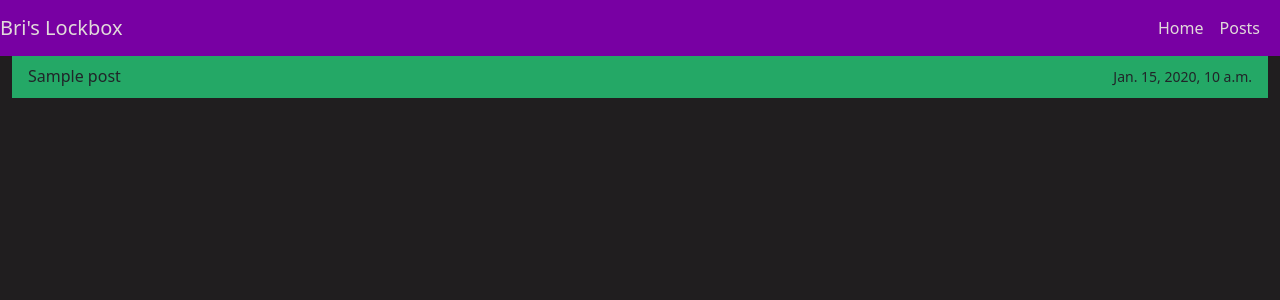
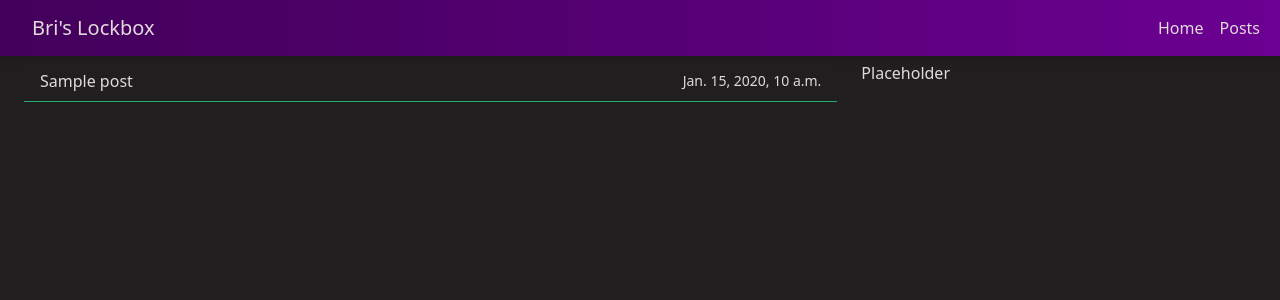
Before and after one commit to AubreezeyM/lockbox, a Django app: page / in a window 1280 px wide. Shown: the top 300 px of the page. Run offline with Django 5.2, Linux system fonts and the light colour scheme; tables that the repository leaves empty hold one stand-in row (values such as "Sample post"); some libraries are stand-ins or nearby versions.

Commit message:
adjusted urls to ease later changes, setup some animations and modified all templates

```diff
--- a/blog/static/css/style.css
+++ b/blog/static/css/style.css
@@ -15,13 +15,33 @@ body {
 
 /* Bootstrap5 overrides */
 .navbar {
-    background-color: hsla(284, 100%, 32%, 1);
-    border-bottom: 1px;
-    border-color: white;
+    background: linear-gradient(to right,
+            #2d003d,
+            #4b0066,
+            #7700a2);
+    box-shadow: 0 2px 10px rgba(0, 0, 0, 0.2);
+    background-size: 200% auto;
+    animation: gradientShift 30s ease infinite;
+    margin-bottom: 0.3rem;
+}
+
+@keyframes gradientShift {
+    0% {
+        background-position: 0% center;
+    }
+
+    50% {
+        background-position: 100% center;
+    }
+
+    100% {
+        background-position: 0% center;
+    }
 }
 
 .navbar-brand {
     color: hsla(0, 12%, 87%, 1);
+    padding-left: 2rem;
 }
 
 .nav-link {
@@ -30,18 +50,43 @@ body {
 
 .list-group {
     background-color: hsla(330, 3%, 12%, 1);
+    border-bottom: 1px solid hsla(150, 65%, 40%, 1);
 }
 
 .list-group-item {
-    background-color: hsla(150, 65%, 40%, 1);
-    padding-bottom: 10px;
-    border-color: black;
+    position: relative;
+    background-color: hsla(330, 3%, 12%, 1);
+    border-bottom: 1px solid hsla(150, 65%, 40%, 1);
+    color: hsla(0, 12%, 87%, 1);
+    transition: all 0.3s ease;
 }
 
-.list-group-item>a {
-    color: hsla(0, 12%, 87%, 1);
+.list-group-item::after {
+    content: '';
+    position: absolute;
+    bottom: -2px;
+    left: 0;
+    width: 0;
+    height: 2px;
+    background: hsla(284, 100%, 32%, 1);
+    transition: width 0.3s ease;
 }
 
-.list-group-item>small {
-    justify-self: right;
+.list-group-item:hover {
+    background-color: hsla(330, 3%, 12%, 1);
+    color: hsla(246, 73%, 81%, 1);
 }
+
+.list-group-item:hover::after {
+    width: 100%;
+}
+
+
+/* DEBUG */
+.container {
+    border: 3px solid red;
+}
+
+/* .container-fluid {
+    border: 3px solid yellow;
+} */
--- a/blog/templates/base.html
+++ b/blog/templates/base.html
@@ -26,7 +26,7 @@
             <div class="collapse navbar-collapse" id="navbarLinks">
                 <ul class="navbar-nav ms-auto">
                     <li class="nav-item">
-                        <a class="nav-link" href="#">Home</a>
+                        <a class="nav-link" href="posts/">Home</a>
                     </li>
                     <li class="nav-item">
                         <a class="nav-link" href="/">Posts</a>
--- a/blog/templates/post_list.html
+++ b/blog/templates/post_list.html
@@ -1,7 +1,9 @@
 {% extends 'base.html' %}
 
 {% block content %}
-<div class="container-fluid" id="post-list-container">
+<div class="container-fluid px-4" id="post-list-container">
+    <div class="row">
+        <div class="col">
             <ul class="list-group list-group-flush">
                 {% for post in post_list %}
                 <a href="{{ post.id }}/"
@@ -12,4 +14,9 @@
                 {% endfor %}
             </ul>
         </div>
+        <div class="col-lg-4">
+            <p>Placeholder</p>
+        </div>
+    </div>
+</div>
 {% endblock %}
--- a/blog/urls.py
+++ b/blog/urls.py
@@ -4,5 +4,6 @@ from . import views
 
 urlpatterns = [
     path('', views.BlogPostList.as_view()),
+    path('posts/', views.BlogPostList.as_view()),
     path('<int:pk>/', views.MarkdownView.as_view())
 ]
```
Also changed, not shown: blog/templates/markdown_view.html (+6 -4 lines). Lines whose indentation alone changed are shown as unchanged.
